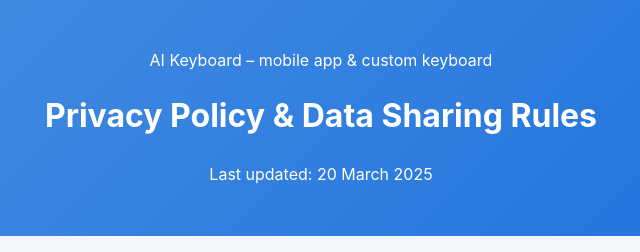
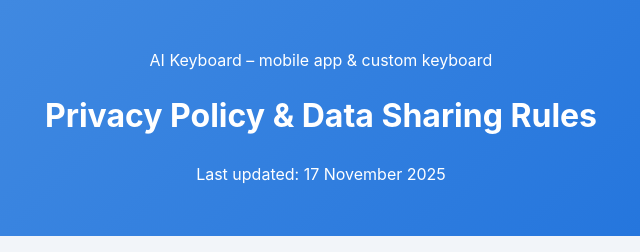
Before and after one commit to ridiks10/ai-keyboard-privacy, a plain HTML site: page index.html in a window 1280 px wide. Shown: the top 252 px of the page, 319-959 px from the left. Drawn offline with Linux system fonts and the light colour scheme.

Commit message:
Update last updated date in privacy policy

```diff
--- a/index.html
+++ b/index.html
@@ -71,7 +71,7 @@
   <header>
     <p>AI Keyboard – mobile app & custom keyboard</p>
     <h1 style="color:#fff;">Privacy Policy & Data Sharing Rules</h1>
-    <p>Last updated: 20 March 2025</p>
+    <p>Last updated: 17 November 2025</p>
   </header>
   <main>
     <section>
```
